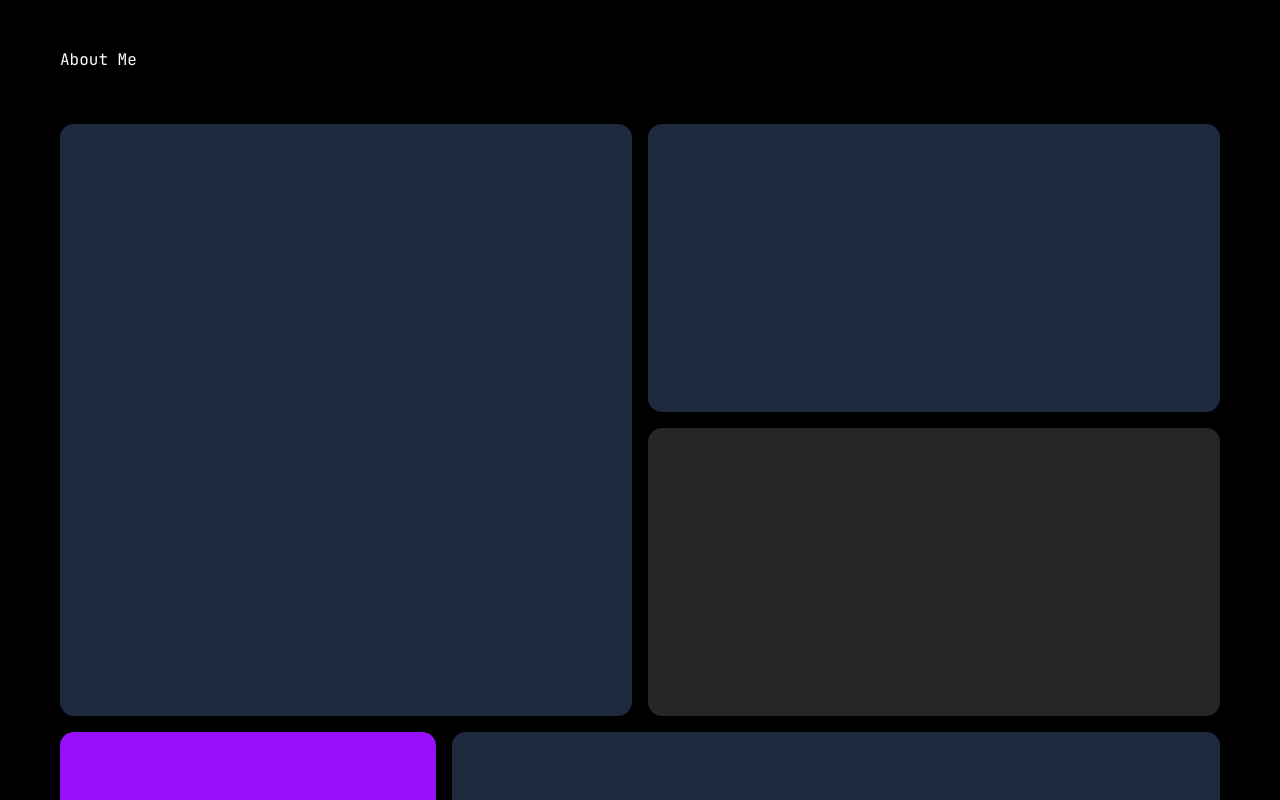
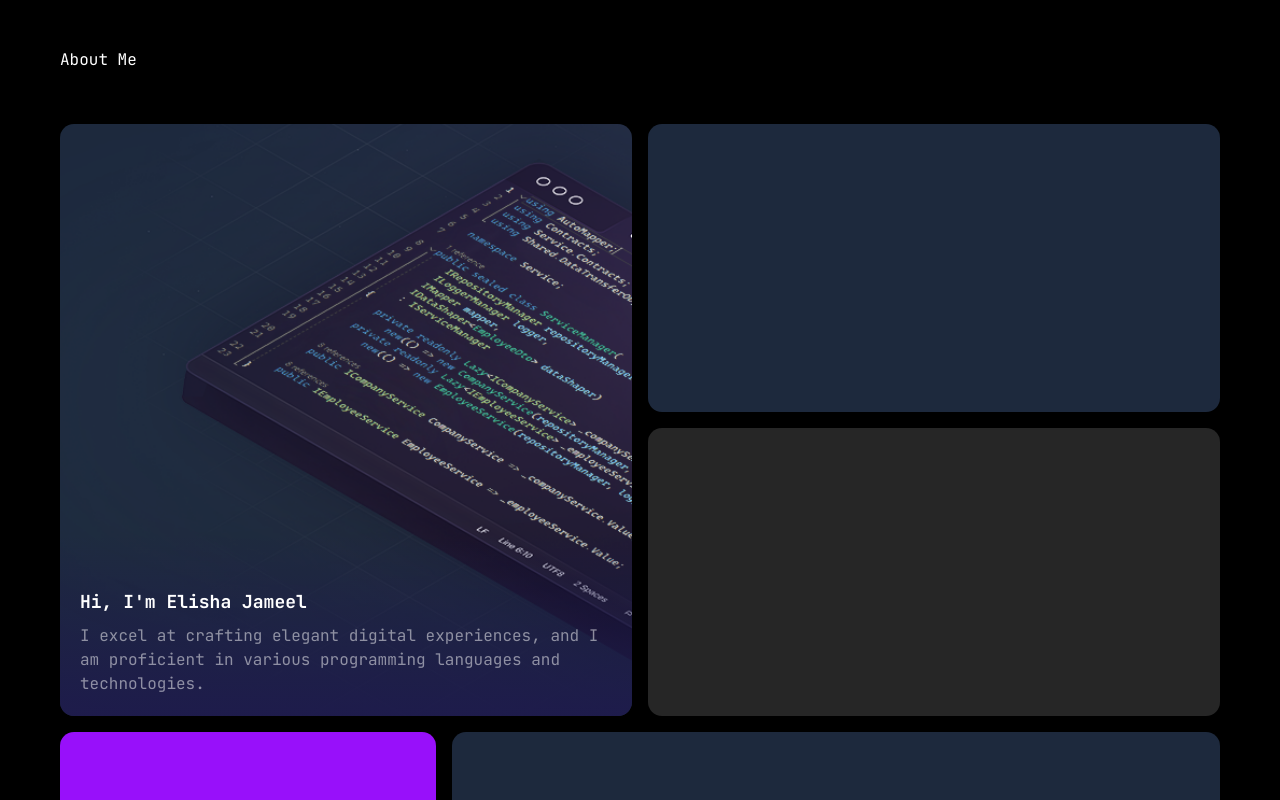
Before and after one commit to elishabhatti/elisha-portfolio, a Next.js app: page / in a window 1280 px wide. Shown: the part 740-1540 px from the top of the page. Built offline with nearby package versions, Linux system fonts and the light colour scheme.

Commit message:
added first grid content

```diff
--- a/components/pages/About.jsx
+++ b/components/pages/About.jsx
@@ -1,11 +1,26 @@
 const About = () => {
   return (
-    <section className="p-15">
+    <section className="xl:p-15 p-5">
       <h2 className="text-heading">About Me</h2>
       <div className="grid grid-cols-1 md:grid-cols-6 gap-4 md:auto-rows-[18rem] mt-12">
-
         {/* Big left block */}
-        <div className="bg-slate-800 rounded-xl md:col-span-3 md:row-span-2"></div>
+        <div className="relative flex items-end bg-slate-800 rounded-xl md:col-span-3 md:row-span-2 overflow-hidden">
+          <img
+            src="/assets/coding-pov.png"
+            alt="Coding POV"
+            className="absolute scale-[1.75] -right-[5rem] -top-[1rem]
+                       md:scale-[3] md:left-[50%] md:inset-y-10
+                       lg:scale-[2.5]"
+          />
+          <div className="p-5 flex flex-col z-10 gap-2">
+            <p className="text-lg font-bold">Hi, I'm Elisha Jameel</p>
+            <p className="text-white/50 leading-6">
+              I excel at crafting elegant digital experiences, and I am
+              proficient in various programming languages and technologies.
+            </p>
+          </div>
+          <div className="absolute inset-x-0 pointer-events-none -bottom-4 h-1/4 sm:h-1/3 bg-gradient-to-t from-indigo-950" />
+        </div>
 
         {/* Top right small block */}
         <div className="bg-slate-800 rounded-xl md:col-span-3"></div>
@@ -18,7 +33,6 @@ const About = () => {
 
         {/* Bottom right block */}
         <div className="bg-slate-800 rounded-xl md:col-span-4"></div>
-
       </div>
     </section>
   );
```
